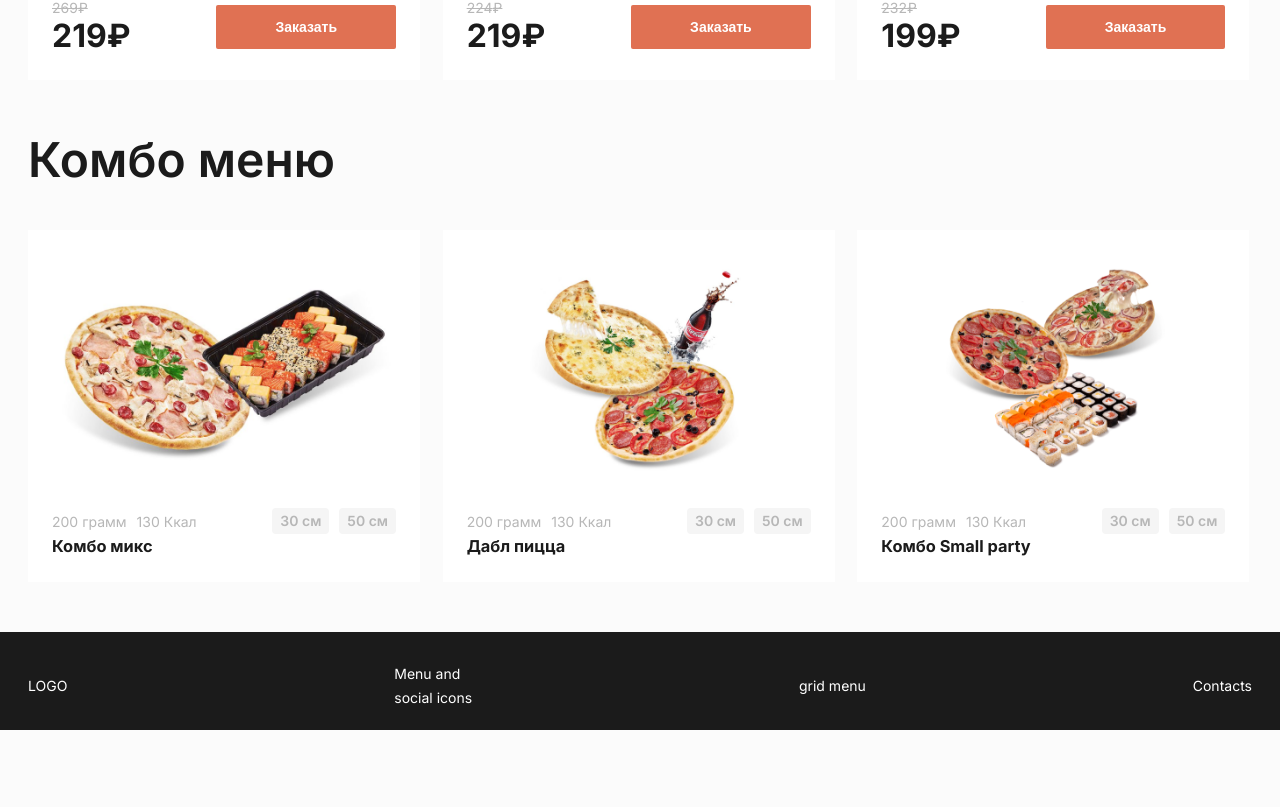
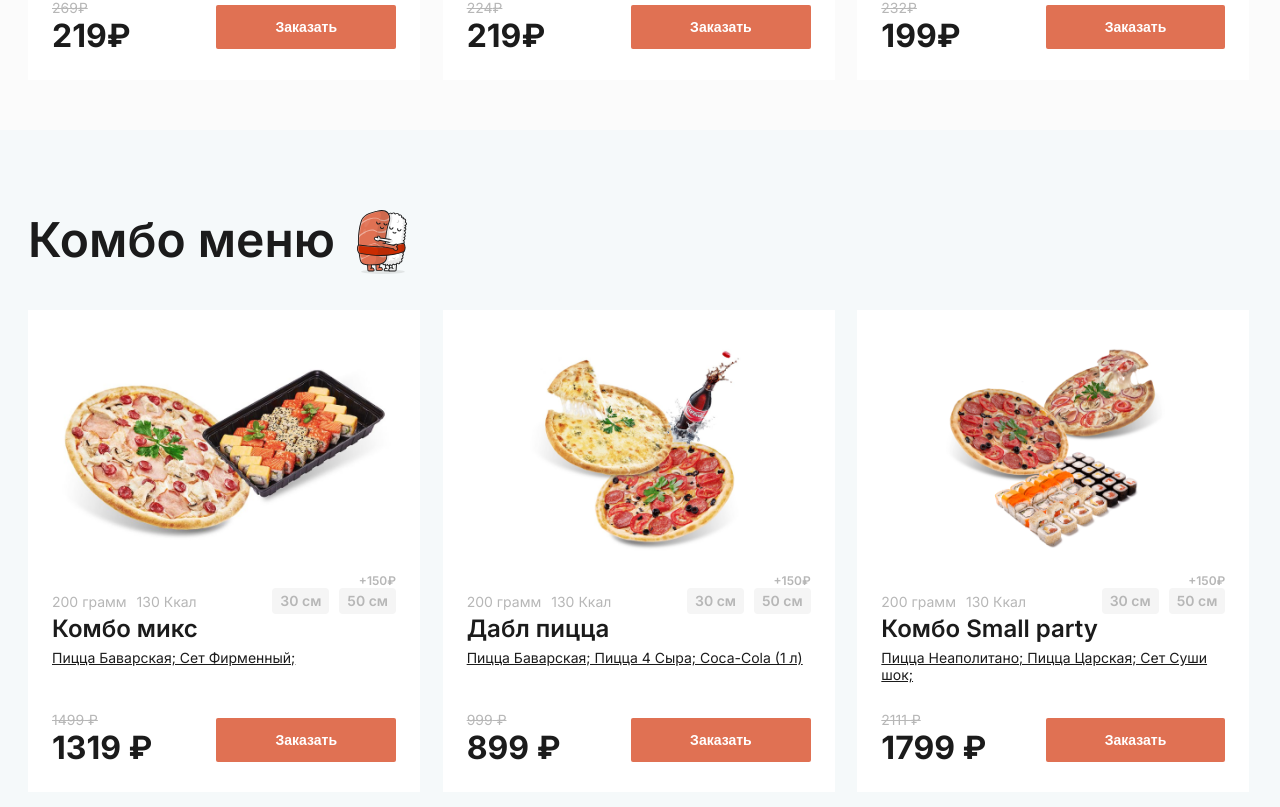
Before and after one commit to DoccHik/Riksha, a React (Create React App) app: page / in a window 1280 px wide. Shown: the part 1473-2280 px from the top of the page. Before the commit the page ends 2203 px from the top, so only its background shows below. Built offline with nearby package versions, Linux system fonts and the light colour scheme.

Commit message:
Сверстаны карточки Комбо Меню

```diff
--- a/src/Components/ComboMenu/ComboMenu.jsx
+++ b/src/Components/ComboMenu/ComboMenu.jsx
@@ -2,11 +2,13 @@ import React from "react";
 import styles from "../../styles/modules/MainPage.module.scss";
 import { Card } from "../Card/Card";
 import { comboMenuList } from "../../data/dataProject";
+import { ButtonCustom } from "../Button/ButtonCustom";
 
 export const ComboMenu = () => {
   return (
     <>
       <section className={styles["combo-menu"]}>
+        <div className="container">
           <h1 className={styles["combo-menu__title"]}>Комбо меню</h1>
           <div className={styles["combo-menu-row"]}>
             {comboMenuList.map((product) => {
@@ -19,20 +21,34 @@ export const ComboMenu = () => {
                   />
                   <div className={styles["combo-menu__card-product"]}>
                     <div className={styles["combo-menu__card-product__info"]}>
-                    <div className={styles["combo-menu__card-product__netto"]}>
+                      <div
+                        className={styles["combo-menu__card-product__netto"]}
+                      >
                         <small
                           className={styles["combo-menu__card-product__gram"]}
                         >
                           {product.gram} грамм
                         </small>
                         <small
-                        className={styles["combo-menu__card-product__calories"]}
+                          className={
+                            styles["combo-menu__card-product__calories"]
+                          }
                         >
                           {product.calories} Ккал
                         </small>
                       </div>
                       <ul className={styles["combo-menu__card-product__size"]}>
                         {product.size.map((size, i) => (
+                          <>
+                            {size === 50 && (
+                              <span
+                                className={
+                                  styles["combo-menu__card-product__size-plus"]
+                                }
+                              >
+                                +150₽
+                              </span>
+                            )}
                             <li
                               key={i}
                               className={
@@ -41,17 +57,29 @@ export const ComboMenu = () => {
                             >
                               {size} см
                             </li>
+                          </>
                         ))}
                       </ul>
                     </div>
-                  <h3 className={styles["combo-menu__card-title"]}>
+                    <h1 className={styles["combo-menu__card-title"]}>
                       {product.productName}
-                  </h3>
+                    </h1>
+                    <p className={styles["combo-menu__card-description"]}>
+                      {product.productDescription}
+                    </p>
+                    <div className={styles["combo-menu__card-bottom"]}>
+                      <h1 className={styles["combo-menu__card-price"]}>
+                        <small>{product.oldPrice} ₽</small>
+                        {product.price} ₽
+                      </h1>
+                      <ButtonCustom>Заказать</ButtonCustom>
+                    </div>
                   </div>
                 </Card>
               );
             })}
           </div>
+        </div>
       </section>
     </>
   );
--- a/src/pages/MainPage.jsx
+++ b/src/pages/MainPage.jsx
@@ -15,8 +15,8 @@ const MainPage = () => {
         </div>
         <Advantages />
         <Positions />
-        <ComboMenu />
       </div>
+      <ComboMenu />
     </section>
   );
 };
--- a/src/styles/modules/Card.module.scss
+++ b/src/styles/modules/Card.module.scss
@@ -11,7 +11,9 @@
   // margin: 0px 10px 0px 10px;
   transition: all 0.3s ease;
   &:hover {
-    box-shadow: rgba(99, 99, 99, 0.2) 0px 2px 8px 0px;
+    // box-shadow: rgba(99, 99, 99, 0.2) 0px 2px 8px 0px;
+    // box-shadow: rgba(149, 157, 165, 0.2) 0px 8px 24px;
+    box-shadow: rgba(0, 0, 0, 0.04) 0px 3px 5px;
   }
 }
 
--- a/src/styles/modules/MainPage.module.scss
+++ b/src/styles/modules/MainPage.module.scss
@@ -180,11 +180,25 @@
 }
 
 .combo-menu {
+  background-color: #f5f9fa;
+  padding: 80px 0px 100px 0px;
   &__title {
+    display: inline-block;
     font-weight: 600;
     font-size: 48px;
     line-height: 60px;
     margin: 0px 0px 40px 0px;
+    position: relative;
+    &::before {
+      content: "";
+      position: absolute;
+      background-image: url("../../assets/images/combo-menu-icon.svg");
+      top: 0;
+      right: -73px;
+      max-width: 51px;
+      width: 100%;
+      height: 64px;
+    }
   }
   &-row {
     display: grid;
@@ -196,6 +210,39 @@
     &-image {
       width: 100%;
       margin: 0px 0px 30px 0px;
+    }
+    &-title {
+      font-weight: 600;
+      font-size: 24px;
+      line-height: 30px;
+      margin: 0px 0px 5px 0px;
+    }
+    &-description {
+      font-weight: 400;
+      font-size: 14px;
+      line-height: 17px;
+      min-height: 50px;
+      margin: 0px 0px 12px 0px;
+      text-decoration: underline;
+    }
+    &-bottom {
+      display: flex;
+      justify-content: space-between;
+      align-items: center;
+    }
+    &-price {
+      font-weight: 700;
+      font-size: 32px;
+      line-height: 40px;
+      small {
+        display: block;
+        font-weight: 400;
+        font-size: 14px;
+        line-height: 17px;
+        align-items: center;
+        text-decoration-line: line-through;
+        color: #b7b7b7;
+      }
     }
     &-product {
       &__info {
@@ -223,6 +270,17 @@
         align-items: center;
         justify-content: space-between;
         list-style-type: none;
+        position: relative;
+        &-plus {
+          font-weight: 600;
+          font-size: 12px;
+          line-height: 15px;
+          // background-color: #ccc;
+          position: absolute;
+          top: -15px;
+          right: 0;
+          color: #b7b7b7;
+        }
         &-item {
           font-weight: 600;
           font-size: 14px;
@@ -232,8 +290,13 @@
           background-color: #f5f5f5;
           border-radius: 4px;
           color: #b7b7b7;
+          transition: all 0.2s ease;
           &:last-child {
             margin: 0;
+          }
+          &:hover {
+            background-color: #e07153;
+            color: #fff;
           }
         }
       }
```
Also changed, not shown: src/assets/images/combo-menu-icon.svg (added). Lines whose indentation alone changed are shown as unchanged.
